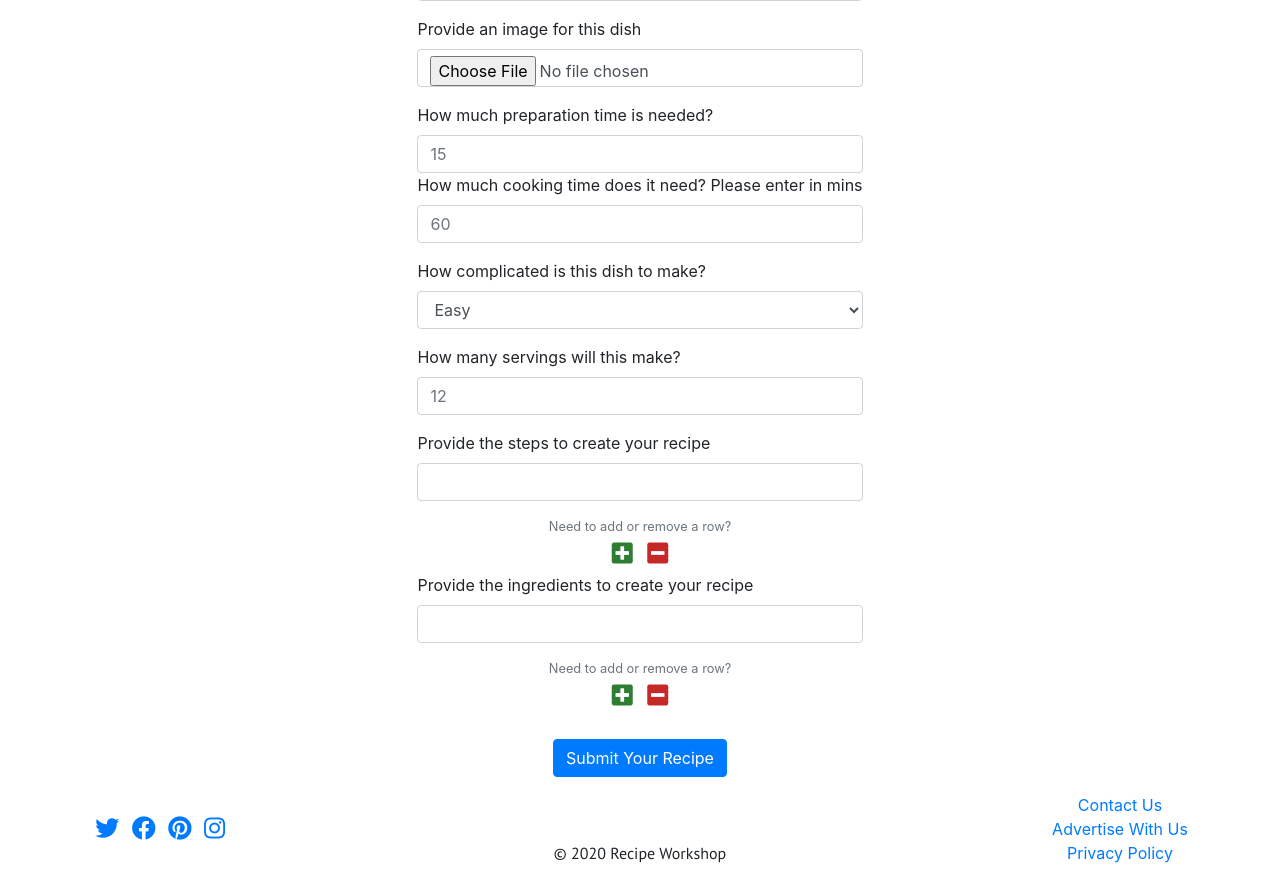
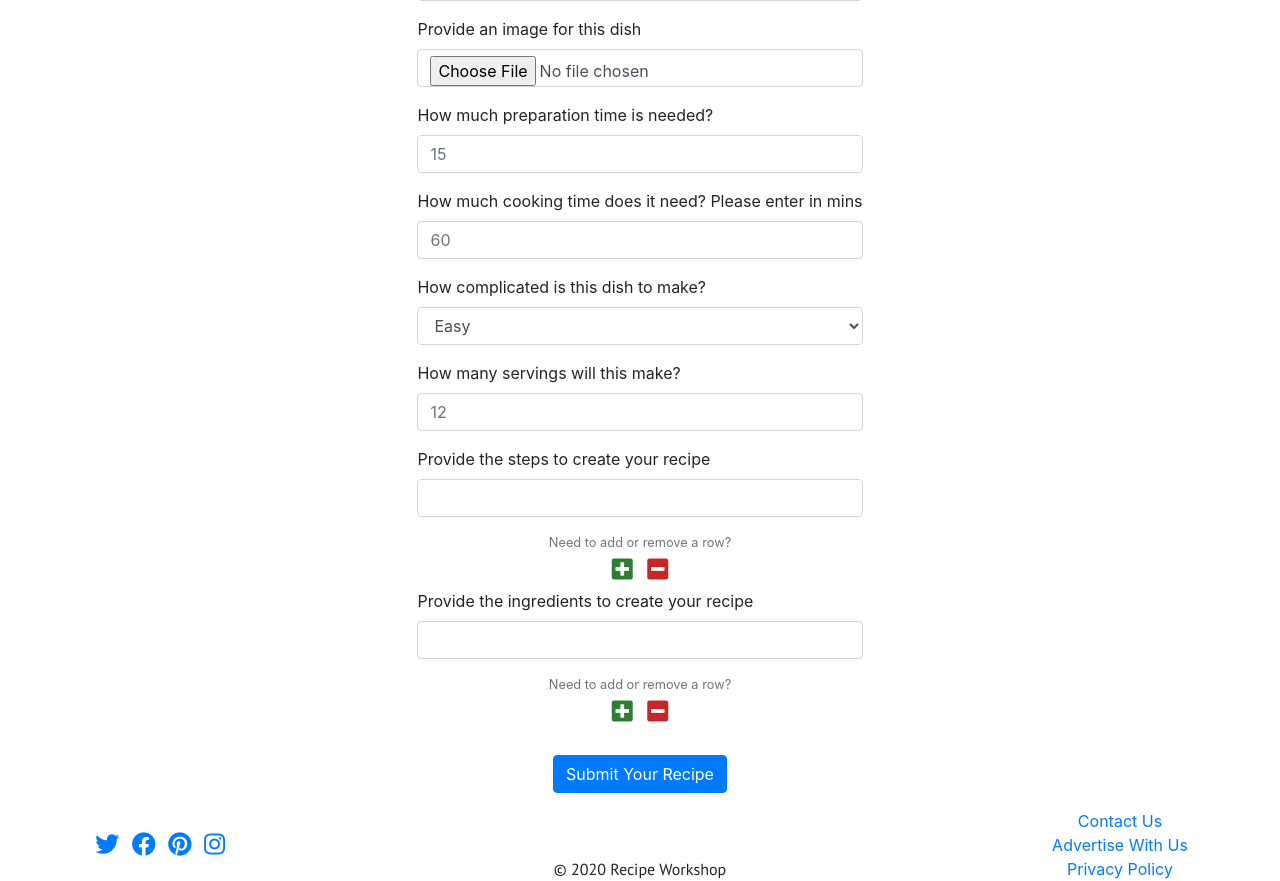
Before and after one commit to Andy-Osborne/Recipe-Workshop, a Flask app: page /create_recipe in a window 1280 px wide. Shown: the part 502-1383 px from the top of the page. Run offline with Flask 2, Linux system fonts and the light colour scheme; some libraries are stand-ins or nearby versions; some web fonts are replaced.

Commit message:
Fix broken div. Add margin to ingredient and step inputs created by add button

```diff
--- a/static/js/main.js
+++ b/static/js/main.js
@@ -6,11 +6,11 @@ $(document).ready(function(){
     */
 
     $("#add_ingredient").on("click", () => {
-        $("#ingredient").append('<input class="form-control" type="text" name="ingredients" required>');
+        $("#ingredient").append('<input class="form-control my-2" type="text" name="ingredients" required>');
     });
 
     $("#add_step").on("click", () => {
-        $("#step_inputs").append('<input class="form-control" type="text" name="step" required>');
+        $("#step_inputs").append('<input class="form-control my-2" type="text" name="step" required>');
     });
 
     /*
--- a/templates/public/create_recipe.html
+++ b/templates/public/create_recipe.html
@@ -35,13 +35,14 @@
                     </div>
                     <div class="form-group">
                         <label for="description">Provide an image for this dish</label>
-                        <input class="form-control" type="file" name="recipe_image" id="recipe_image"
-                        accept="image/*" required>
+                        <input class="form-control" type="file" name="recipe_image" id="recipe_image" accept="image/*"
+                            required>
                     </div>
-                    <div class="form-group"></div>
-                    <label for="preparation_time">How much preparation time is needed?</label>
-                    <input class="form-control" type="number" name="preparation_time" id="preparation_time"
-                        placeholder="15" min="0" required>
+                    <div class="form-group">
+                        <label for="preparation_time">How much preparation time is needed?</label>
+                        <input class="form-control" type="number" name="preparation_time" id="preparation_time"
+                            placeholder="15" min="0" required>
+                    </div>
                     <div class="form-group">
                         <label for="cooking_time">How much cooking time does it need? Please enter in mins</label>
                         <input class="form-control" type="number" name="cooking_time" id="cooking_time" placeholder="60"
--- a/templates/public/manage_recipe.html
+++ b/templates/public/manage_recipe.html
@@ -43,10 +43,11 @@
                         </button>
                     </div>
 
-                    <div class="form-group"></div>
+                    <div class="form-group">
                         <label for="preparation_time"><strong>How much preparation time is needed? Enter as Minutes</strong></label>
                         <input class="form-control" type="number" name="preparation_time" id="preparation_time" min="0" value="{{recipe.prep_time}}" required>
-                    <div class="form-group">
+                    </div>
+                        <div class="form-group">
                         <label for="cooking_time"><strong>How much cooking time does it need? Enter as Minutes</strong></label>
                         <input class="form-control" type="number" name="cooking_time" id="cooking_time" min="0" value="{{recipe.cooking_time}}" required>
                     </div>
```
